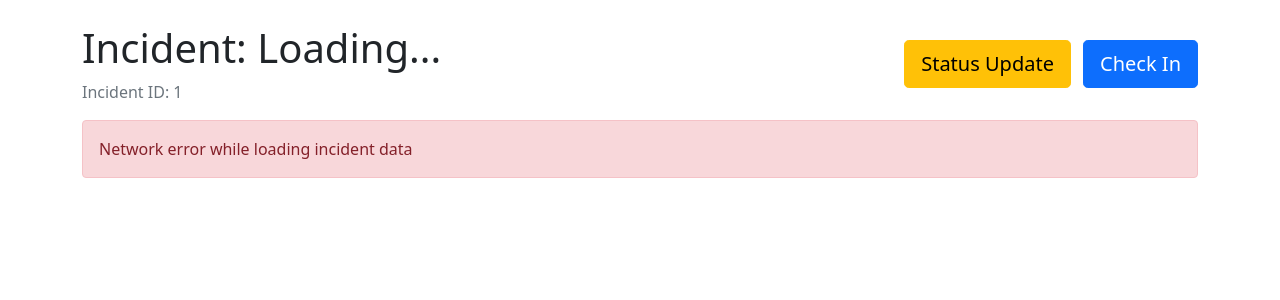
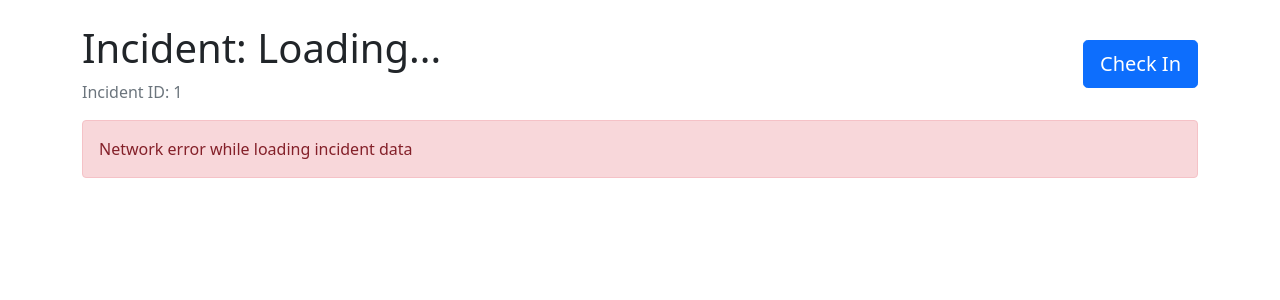
Before and after one commit to johann8384/incident.ockyares.org, a Flask app: page /incident/1 in a window 1280 px wide. Shown: the part 56-356 px from the top of the page. Run offline with Flask 3, Linux system fonts and the light colour scheme; some libraries are stand-ins or nearby versions.

Commit message:
Move Status Update button to individual units and add unit parameter
- Removed Status Update button from top header area
- Added Status Update button to each unit in the units list
- Button appears between View Photo and QR Code buttons
- Uses btn-warning class for visibility
- Includes unit ID as URL parameter: /unit-status-update?unit={unitId}
- Maintains existing Edit status functionality for quick changes

```diff
--- a/templates/incident_view.html
+++ b/templates/incident_view.html
@@ -9,9 +9,6 @@
                 <p class="text-muted mb-0">Incident ID: {{ incident_id }}</p>
             </div>
             <div>
-                <a href="/unit-status-update" class="btn btn-warning btn-lg me-2">
-                    <i class="fas fa-clipboard-check"></i> Status Update
-                </a>
                 <a href="/unit-checkin" class="btn btn-primary btn-lg">
                     <i class="fas fa-map-marker-alt"></i> Check In
                 </a>
@@ -599,6 +596,9 @@ function displayUnits(units) {
                         ${unit.photo_path ?
                             `<a href="${unit.photo_path}" target="_blank" class="btn btn-sm btn-outline-info me-2">View Photo</a>` :
                             ''}
+                        <a href="/unit-status-update?unit=${unitId}" class="btn btn-sm btn-warning me-2">
+                            <i class="fas fa-clipboard-check"></i> Status Update
+                        </a>
                         <a href="#" onclick="generateUnitQR('${unitId}', '${officerName}')" class="btn btn-sm btn-outline-primary">QR Code</a>
                     </div>
                 </div>
```
